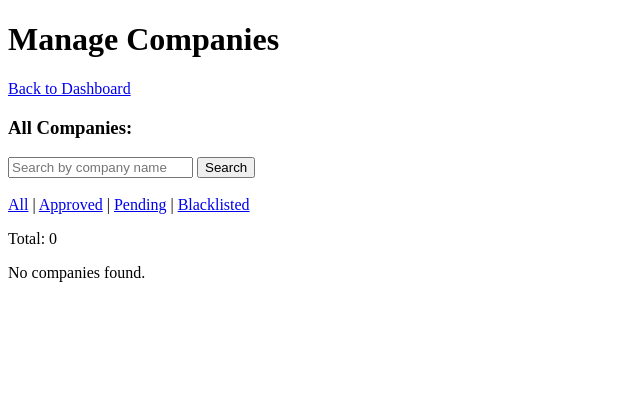
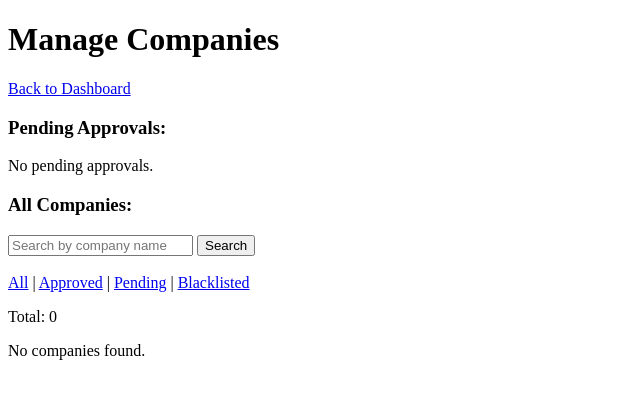
Before and after one commit to 24f3001002/placement-portal-app, a Flask app: page /admin/manage_companies in a window 1280 px wide. Shown: the top 399 px of the page, without its empty margins (0-640 px from the left). Run offline with Flask 3, Linux system fonts and the light colour scheme.

Commit message:
submited version

```diff
--- a/templates/admin/manage_company.html
+++ b/templates/admin/manage_company.html
@@ -8,6 +8,17 @@
 
   <h1>Manage Companies</h1>
   <a href="{{ url_for('admin.dashboard') }}">Back to Dashboard</a>
+
+  <h3>Pending Approvals:</h3>
+  {% for c in pending %}
+  <p>
+    {{ c.company_name }} | {{ c.hr_fname }} {{ c.hr_lname }} | {{ c.hr_email }}
+    <a href="{{ url_for('admin.approve_company', company_id=c.company_id) }}">Approve</a>
+    <a href="{{ url_for('admin.reject_company', company_id=c.company_id) }}">Reject</a>
+  </p>
+  {% else %}
+  <p>No pending approvals.</p>
+  {% endfor %}
 
   <h3>All Companies:</h3>
   <form method="GET" action="{{ url_for('admin.manage_companies') }}">
```
Also changed, not shown: 2 other files.
